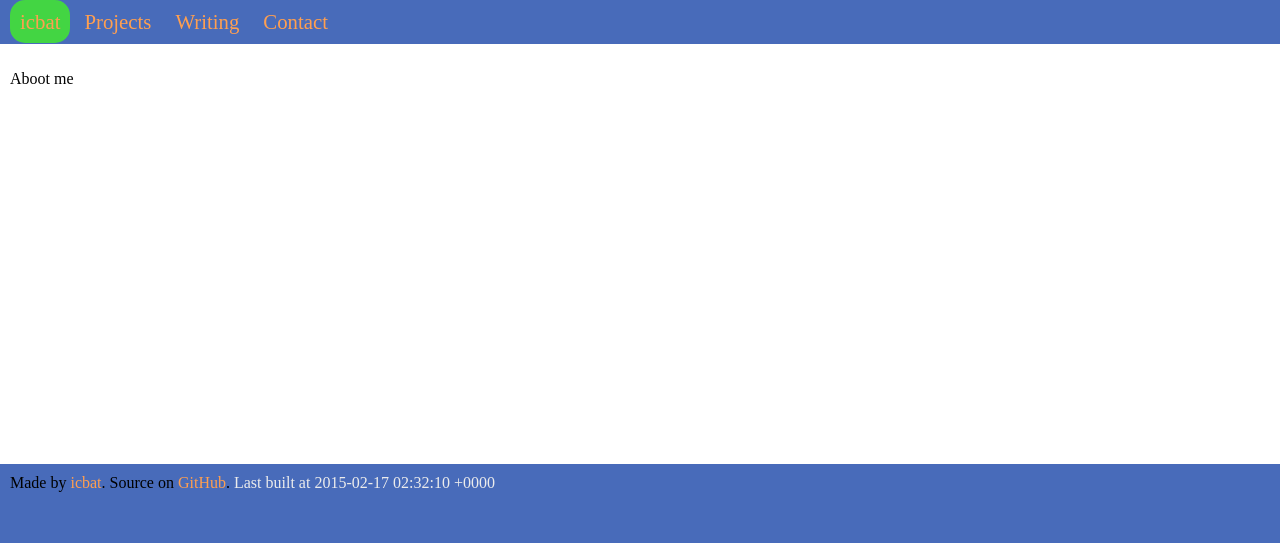
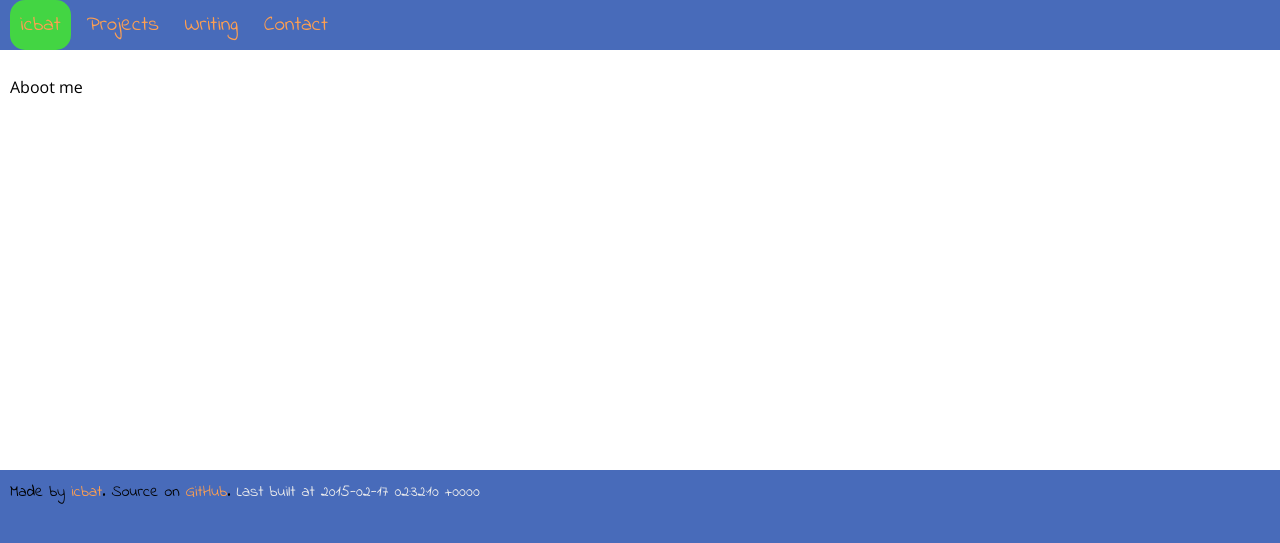
Before and after one commit to icbat/icbat.github.io, a Jekyll site: the page built from index.md, in a window 1280 px wide. Shown: the top 543 px of the page. Built offline with Jekyll 4.4.1, drawn with Linux system fonts in a browser that asks for light colours.

Commit message:
adding fonts

```diff
--- a/_includes/meta.html
+++ b/_includes/meta.html
@@ -3,5 +3,7 @@
 	<meta http-equiv="X-UA-Compatible" content="chrome=1" />
 	<meta name="description" content="A devblog by icbat" />
 	<link rel="stylesheet" type="text/css" media="screen" href="{{site.url}}/stylesheets/stylesheet.css">
+	<link href='http://fonts.googleapis.com/css?family=Open+Sans' rel='stylesheet' type='text/css'>
+	<link href='http://fonts.googleapis.com/css?family=Indie+Flower' rel='stylesheet' type='text/css'>
 	<title>{{ site.title }} : {{ page.title }}</title>
 </head>
--- a/stylesheets/stylesheet.css
+++ b/stylesheets/stylesheet.css
@@ -2,7 +2,7 @@
 body, header ul {margin: 0; padding: 0}
 header ul li, header ul {display: inline}
 header ul li {font-size: 1.3em}
-header, footer, .content, header ul li, .highlight {padding: 10}
+header, footer, .content, header ul li, .highlight {padding: 10; font-family: 'Indie Flower', cursive;}
 a, a:visited {text-decoration: none; color: #FF9F50;}
 
 header li {
@@ -18,7 +18,7 @@
 	background-color:#43D543;
 }
 
-.content {background-color: #fff; min-height: 400px}
+.content {background-color: #fff; min-height: 400px; font-family: 'Open Sans', sans-serif;}
 .postHeader {font-weight: bold}
 .timestamp {color: #ececec}
 
```
